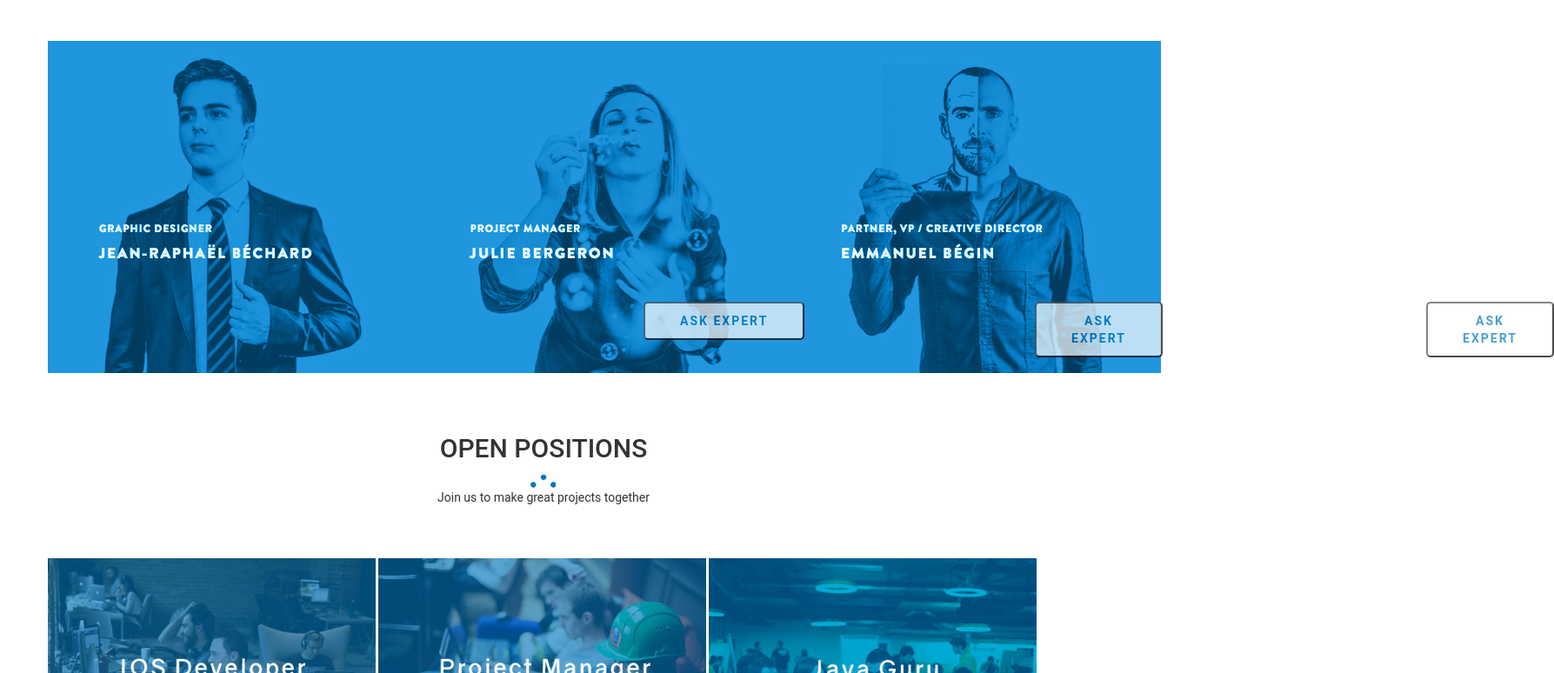
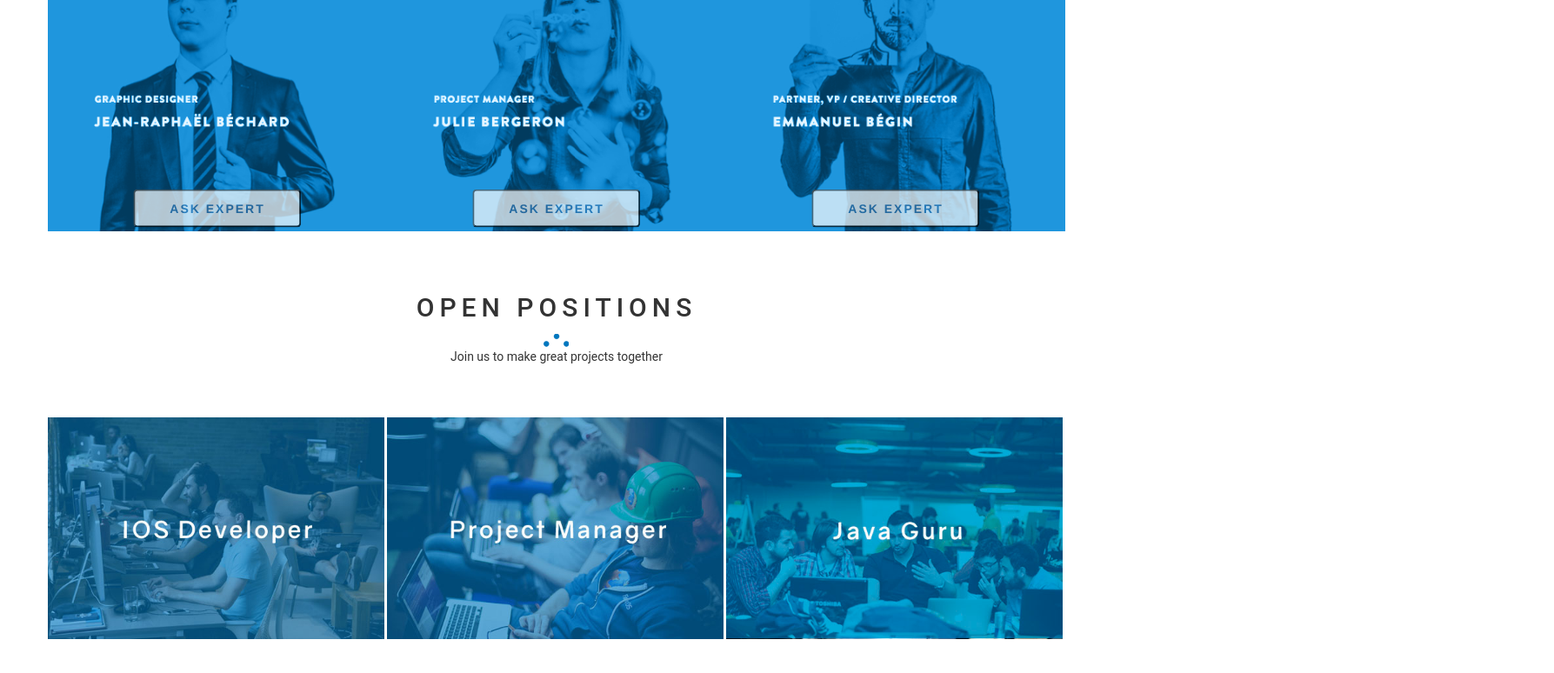
Before and after one commit to NewGround-LLC/newground.ua, a website: page resources/views/about.html in a window 1280 px wide. Shown: the part 426-1200 px from the top of the page at 87% size, 1787 px wide, since content can reach past the window. Drawn offline with nearby package versions, Linux system fonts and the light colour scheme; some packages are replaced by stand-ins of ours; a script that the page names is missing.

Commit message:
Add margins in view - about and separate css blocks

```diff
--- a/resources/css/style.scss
+++ b/resources/css/style.scss
@@ -13,12 +13,9 @@ body {
   h1, h2, h3, h4, h5, h6 {
     font-family: ROBOTO, sans-serif;;
   }
-  .block-top {
-    margin-top: 50px;
-  }
 }
 
-// Header
+// Header //
 .header {
   background: url(../images/header_bg.jpg) no-repeat;
   .navbar {
@@ -31,7 +28,7 @@ body {
     ul.navbar-nav li a {
       color: #777;
       text-transform: uppercase;
-      margin:10px;
+      margin: 10px;
       &:hover {
         color: #0077be;
       }
@@ -39,24 +36,10 @@ body {
   }
 }
 
-// Container
+// container
 .container {
-  .home-text {
-    padding-top: 150px;
-    padding-bottom: 100px;
-    color: #404040;
-    font-size: 14px;
-    text-transform: uppercase;
-    h2 {
-      color: #010101;
-      font-size: 40px;
-      text-transform: uppercase;
-      letter-spacing: 13px;
-    }
-    .home-image img {
-      width: 300px;
-      height: 200px;
-    }
+  &.margin-from-header {
+    margin-top: 70px;
   }
   .we-do {
     h2 {
@@ -77,20 +60,15 @@ body {
       text-transform: uppercase;
     }
   }
-  about-title {
-    h2 {
-      font-size: 25px;
-      color: #3d3d3d;
-      text-transform: uppercase;
-      margin-top: 85px;
-      letter-spacing: 6px;
-      margin-bottom: 21px;
-    }
+}
+// row //
+.row {
+  &.margin-from-top {
+    margin-top: 50px;
   }
 }
 .work-area {
-  width: 100%;
-  .no_padding{
+  .no_padding {
     padding-left: 0px;
     padding-right: 0px;
   }
@@ -133,37 +111,50 @@ body {
     }
   }
 }
-.baton {
-  margin-top:50px;
-  .exbutton, .exbutton2, .exbutton3 {
-    color: #0077be;
+// about //
+.entry-text {
+  p {
+    color: #404040;
+    font-size: 14px;
+    text-transform: uppercase;
+  }
+}
+.about-title {
+  h2 {
+    text-transform: uppercase;
+    letter-spacing: 6px;
+  }
+}
+.experts {
+  button {
+    position: absolute;
+    transform: translate(-50%, -110%);
+    padding: 10px 40px;
     background-color: #fff;
+    color: #337ab7;
     opacity:0.7;
     font-weight:bold;
     border-radius: 5px;
-    outline: none;
-    padding: 10px 40px;
     text-transform: uppercase;
     letter-spacing: 2px;
-    transition: all 1s;
-    margin-top:300px;
-    position: absolute;
     &:hover {
       color: #fff;
       background-color: #0077be;
       border-color: #0077be;
     }
   }
-  .exbutton {
-    margin-left: 550px;
-  }
-  .exbutton2 {
-    margin-left: 100px;
-  }
-  .exbutton3 {
-    margin-left: 1000px;
+  img {
+    width: 100%;
   }
 }
+.positions {
+  h2 {
+    text-transform: uppercase;
+    letter-spacing: 6px;
+  }
+}
+// about - the end //
+
 /*Contact*/
 .single_contact_info {
   padding-bottom: 21px;
--- a/resources/views/about.html
+++ b/resources/views/about.html
@@ -27,9 +27,9 @@
             </div>
         </nav>
     </div>
-    <div class="container text-center">
-        <div class="row">
-            <div class="home-text">
+    <div class="container text-center margin-from-header">
+        <div class="row margin-from-top">
+            <div class="entry-text">
                 <p>NewGround represents a high quality business partnership model in IT outsourcing since 2000.</p>
                 <p>We share knowledge and build trust delivering service excellence. We meet customers' needs and </p>
                 <p>challenges in software development projects.</p>
@@ -41,26 +41,24 @@
                 <img src="../images/shape.png">
             </div>
         </div>
-        <div class="row">
-            <div class="baton">
-                <a><button type="button" class="exbutton">Ask expert</button></a>
+        <div class="row experts margin-from-top">
+            <img src="../images/experts.png">
+            <div class="col-md-4">
+                <button>Ask expert</button>
             </div>
-            <div class="baton">
-                <a><button type="button" class="exbutton2">Ask expert</button></a>
+            <div class="col-md-4">
+                <button>Ask expert</button>
             </div>
-            <div class="baton">
-                <a><button type="button" class="exbutton3">Ask expert</button></a>
-            </div>
-            <img src="../images/experts.png">
-        </div>
-        <div class="row work-area block-top">
-            <div class="work_title">
-                <h2>OPEN POSITIONS</h2>
-                <img src="../images/shape.png">
-                <p>Join us to make great projects together</p>
+            <div class="col-md-4">
+                <button>Ask expert</button>
             </div>
         </div>
-        <div class="row work-area block-top">
+        <div class="row positions margin-from-top">
+            <h2>Open positions</h2>
+            <img src="../images/shape.png">
+            <p>Join us to make great projects together</p>
+        </div>
+        <div class="row work-area margin-from-top">
             <div class="col-md-4 no_padding">
                 <div class="single_image">
                     <img src="../images/dev.jpg">
@@ -94,12 +92,12 @@
         </div>
     </div>
     <div class="container text-center">
-        <div class="row block-top">
+        <div class="row margin-from-top">
             <h1>get in touch</h1>
             <img src="../../resources/images/shape.png">
             <p>DISCUSS YOUR PROJECT WITH US</p>
         </div>
-        <div class="row block-top">
+        <div class="row margin-from-top">
             <div class="col-md-3">
                 <div class="single_contact_info">
                     <h2>Call Me</h2>
@@ -129,7 +127,7 @@
                 </form>
             </div>
         </div>
-        <div class="row block-top">
+        <div class="row margin-from-top">
             <div class="col-md-12">
                 <div class="work-with">
                     <h3>looking forward to hearing from you!</h3>
@@ -137,7 +135,7 @@
             </div>
         </div>
     </div>
-    <div class="container-fluid footer text-center block-top">
+    <div class="container-fluid footer text-center margin-from-top">
         <div class="row">
             <div class="footer-logo">
                 <img src="../../resources/images/logo.png">
```
Also changed, not shown: resources/css/style.css.
